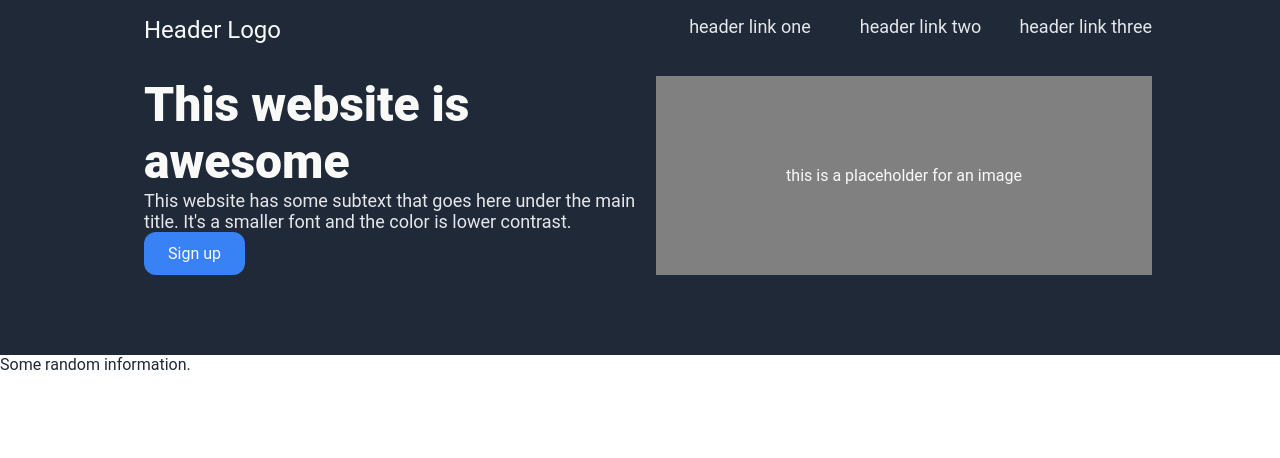
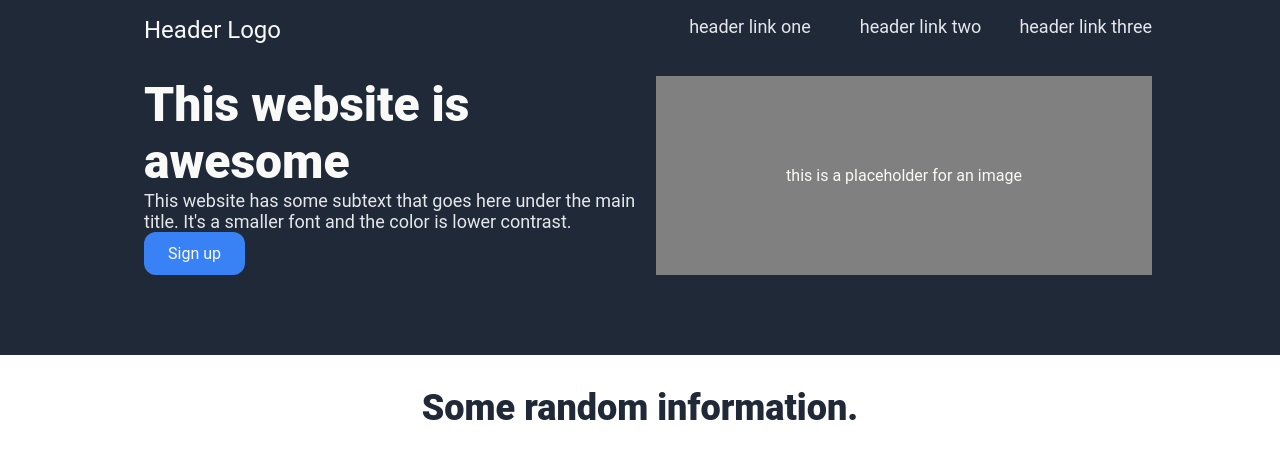
Before and after one commit to lemon-juicee/project-landing-page, a plain HTML site: page index.html in a window 1280 px wide. Drawn offline with Linux system fonts and the light colour scheme.

Commit message:
Create first classes for section-2

```diff
--- a/style.css
+++ b/style.css
@@ -12,7 +12,8 @@
 .section-1-left,
 .section-1-right,
 .image-placeholder,
-.sign-up {
+.sign-up,
+.random-info {
     display: flex;
 }
 
@@ -134,3 +135,18 @@ body {
     padding-bottom: 12px;
     border-radius: 12px;
 }
+
+.section-2 {
+    justify-content: center;
+}
+
+.random-info {
+    justify-content: center;
+    padding: 32px;
+    flex: content;
+}
+
+.random-info .dark-text {
+    font-size: 36px;
+    font-weight: 800;
+}
```
